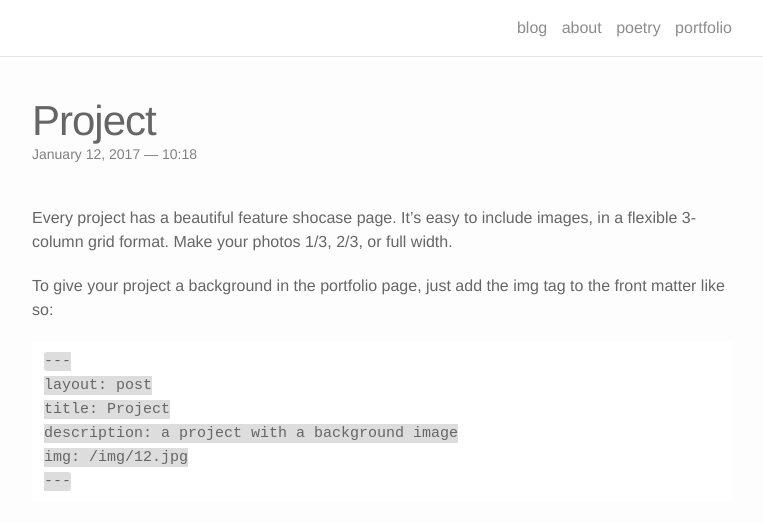
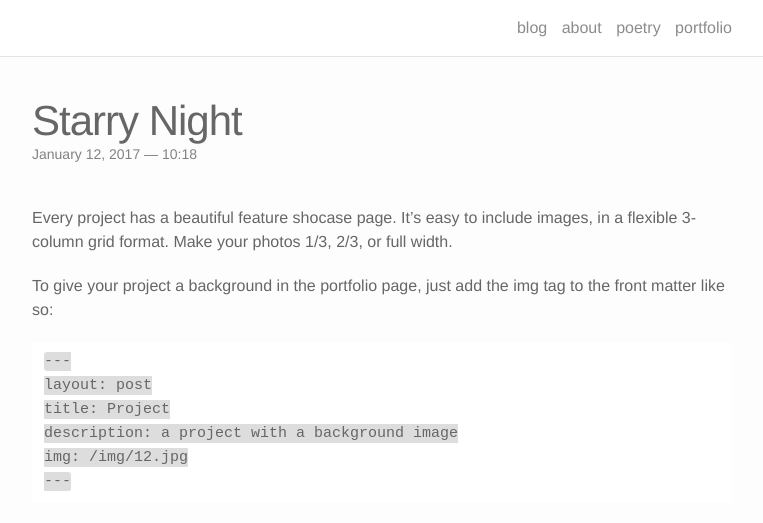
Before and after one commit to lucid2713/lucid2713.github.io, a Jekyll site: the page built from _portfolio/6_project.markdown, in a window 1280 px wide and 900 px high, cut to the strip 0-523 px from the top of the window. Shown: the whole strip, without its empty margins (258-1021 px from the left). Built offline with Jekyll 4.4.1, drawn with Linux system fonts in a browser that asks for light colours; nearby versions of some CDN libraries.

Commit message:
Update 6_project.markdown

```diff
--- a/_portfolio/6_project.markdown
+++ b/_portfolio/6_project.markdown
@@ -1,7 +1,7 @@
 ---
 layout: post
-title: Project
-description: a project with no image
+title: Starry Night
+description: interactive drawing using Leap Motion and Processing
 img:
 ---
 
```
